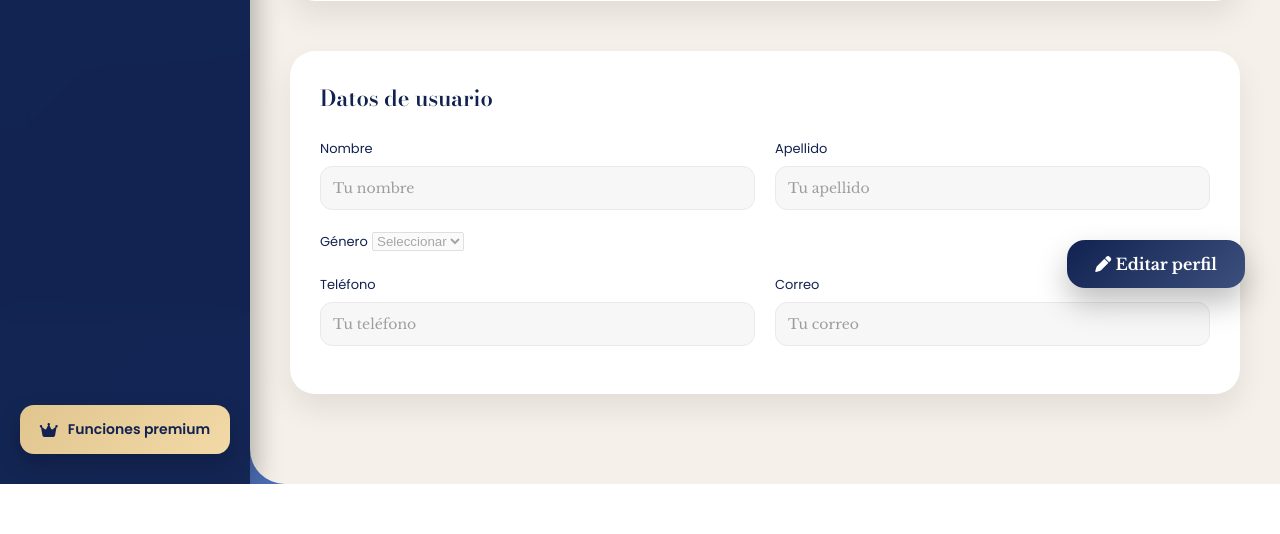
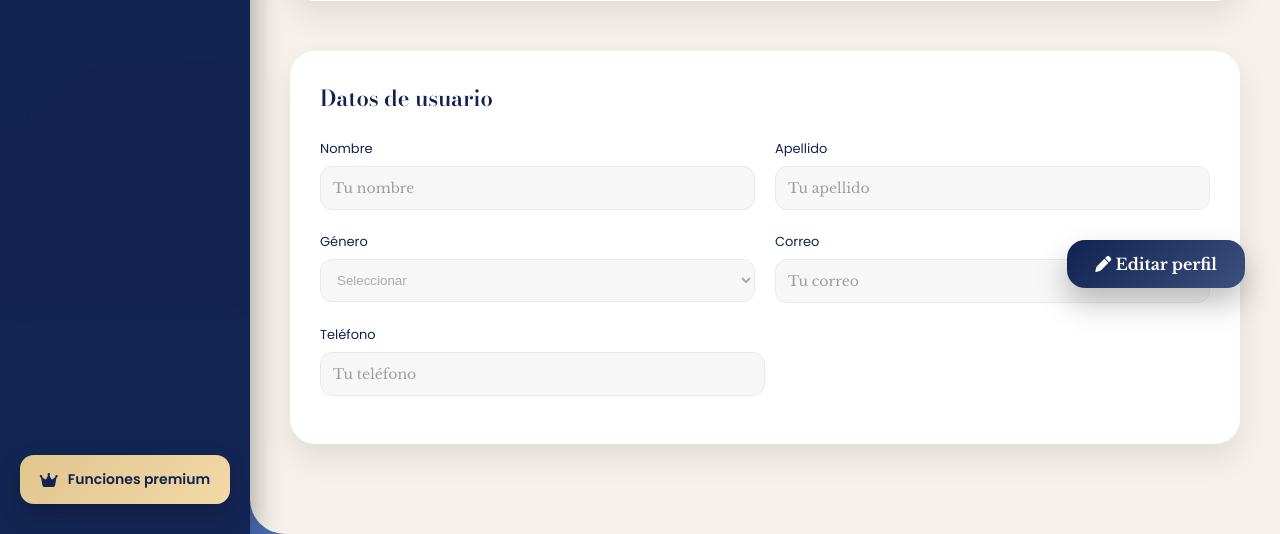
Before and after one commit to Yesi0316/O.R.I.O, a Flask app: page /perfil in a window 1280 px wide. Shown: the part 487-1021 px from the top of the page. Before the commit the page ends 971 px from the top, so only its background shows below. Run offline with Flask 3, Linux system fonts and the light colour scheme; the visitor is signed in with stand-in values (Sample User, id 1); data that the repository does not hold is empty; some libraries are stand-ins or nearby versions.

Commit message:
genero-diseño

```diff
--- a/app/static/css/perfil.css
+++ b/app/static/css/perfil.css
@@ -125,6 +125,23 @@ flex-wrap:wrap; /* permite que bajen en pantallas pequeñas */
 .field{
 flex:1; /* ocupa el espacio disponible */
 min-width:220px; /* ancho mínimo */
+}
+
+.field-telefono{
+width: 50%;
+}
+
+
+.select-field{
+width:100%; /* ocupa todo el ancho */
+padding:12px;
+margin-top:6px;
+border-radius:12px;
+background-color:#f5f5f5; /* fondo gris claro */
+color:#888; /* texto gris */
+cursor:not-allowed; /* cursor prohibido */
+border-color:#e0e0e0;
+opacity:0.7;
 }
 
 /* Etiquetas de los campos */
--- a/app/templates/base.html
+++ b/app/templates/base.html
@@ -74,6 +74,15 @@ window.addEventListener('DOMContentLoaded', async function() {
     <i class="fas fa-right-from-bracket"></i><span>Cerrar sesión</span>
 </a>
 
+<div id="cerrarModal" class="modal">
+    <div id="logoutModal" class="modal-content">
+        <span class="cerrar" onclick="cerrarModal()">&times;</span>
+        <p>¿Estás seguro de que deseas cerrar sesión?</p>
+        <button onclick="confirmcerrar()">Sí, deseo cerrar sesión</button>
+        <button onclick="cerrarModal()">Cancelar</button>
+    </div>
+</div>
+
 </div>
 
 <a href="/pasarela_pago" class="premium-btn">
@@ -122,6 +131,23 @@ function toggleFabMenu(){
 document.getElementById("fab").classList.toggle("active");
 document.getElementById("fabMenu").classList.toggle("active");
 }
+
+const logoutLink = document.querySelector('a[href="logout"]');
+const modal = document.getElementById("logoutModal");
+
+logoutLink.addEventListener('click', function(event) {
+    event.preventDefault(); // Evita la redirección inmediata
+    modal.style.display = 'flex';
+});
+
+function cerrarModal() {
+    modal.style.display = 'none';
+}
+
+function confirmcerrar() {
+    window.location.href = '/logout'; // Redirige al logout
+}
+
 </script>
 
 <!-- Modal perfil -->
--- a/app/templates/perfil.html
+++ b/app/templates/perfil.html
@@ -50,26 +50,26 @@ Sube tu foto de perfil. Un retrato en primer plano es ideal.
     <div class="row">
         <div class="field">
             <label>Género</label>
+            <br>
 
-            <select id="genero" disabled>
+            <select id="genero" disabled class="select-field"  >
                 <option value="">Seleccionar</option>
                 <option value="masculino">Masculino</option>
                 <option value="femenino">Femenino</option>
             </select>
         </div>
-    </div>
 
-    <div class="row">
-        <div class="field">
-            <label>Teléfono</label>
-            <input type="text" id="telefono" placeholder="Tu teléfono" disabled>
-        </div>
-
-        <div class="field">
+    <div class="field">
             <label>Correo</label>
             <input type="email" id="correo" placeholder="Tu correo" disabled>
         </div>
     </div>
+
+    <div class="row">
+        <div class="field-telefono">
+            <label>Teléfono</label>
+            <input type="text" id="telefono" placeholder="Tu teléfono" disabled>
+        </div>
 </div>
 
 <div class="buttons-container">
```
Also changed, not shown: app/static/css/base.css (+35 -0 lines).
